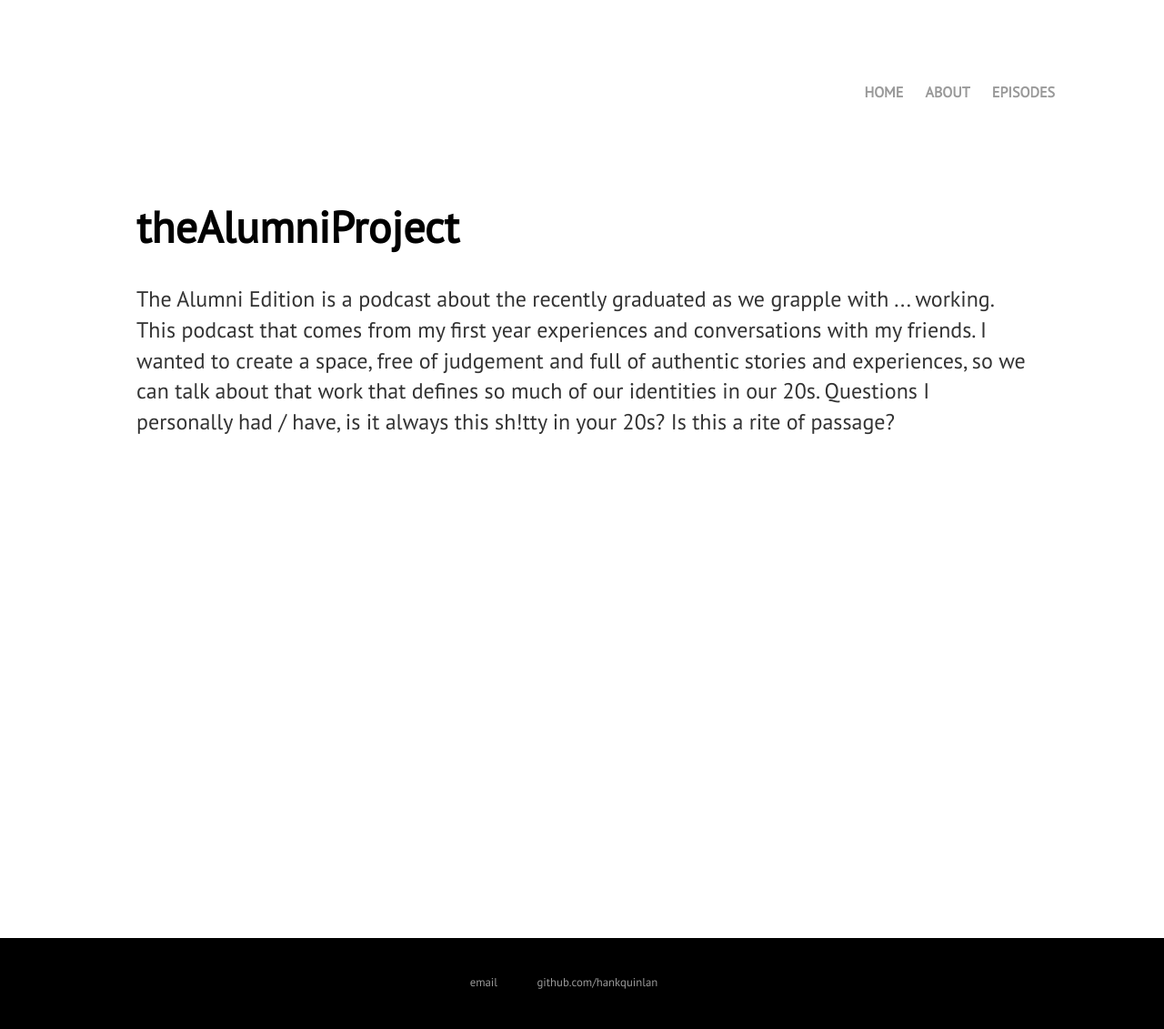
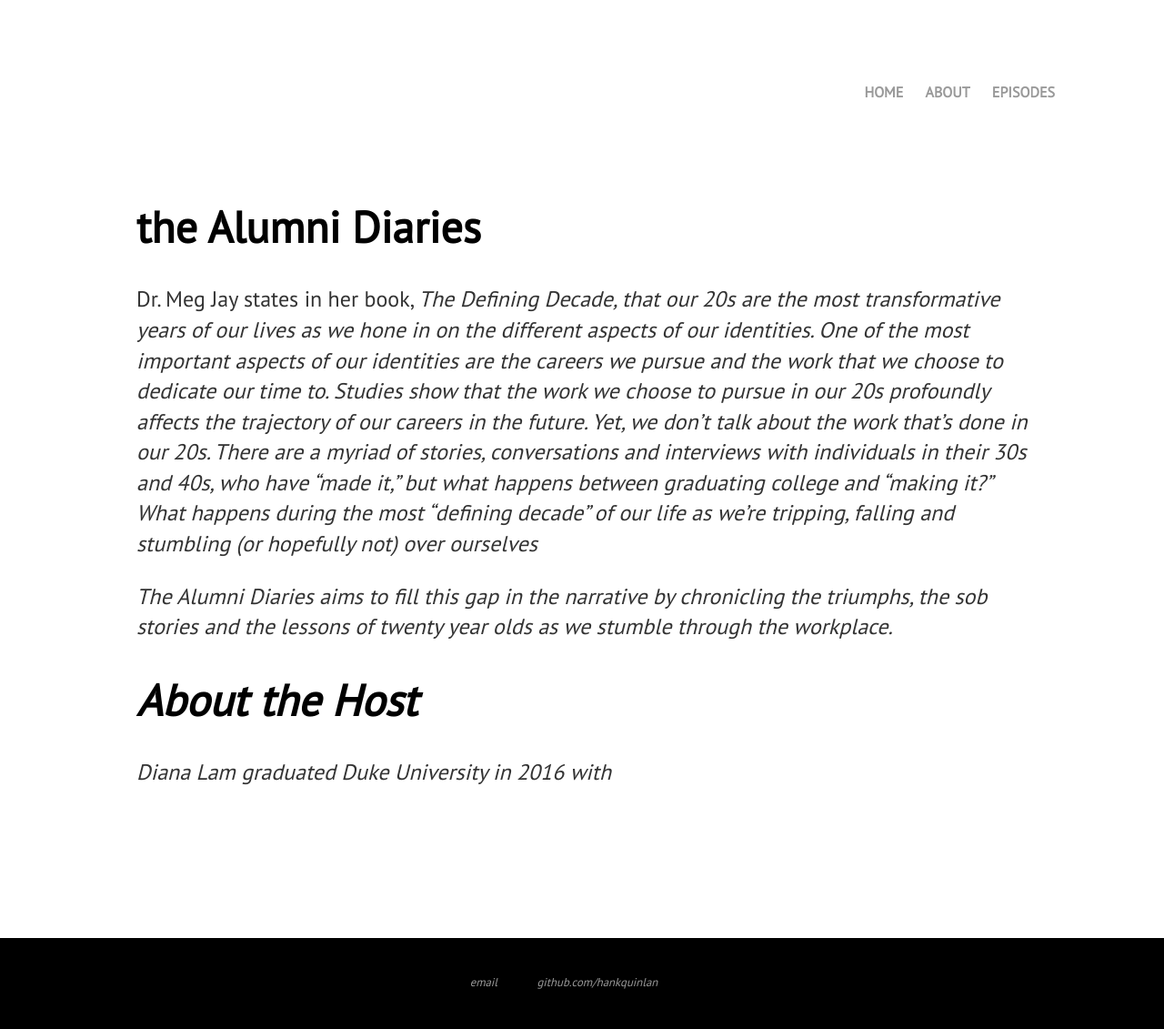
Before and after one commit to dlam58/theAlumniDiaries, a Jekyll site: the page built from about.html, in a window 1280 px wide. Shown: the whole page at 91% size. Built offline with Jekyll 4.4.1, drawn with Linux system fonts in a browser that asks for light colours.

Commit message:
About and Episode
Updated “About” page and created landing page for episodes

```diff
--- a/about.html
+++ b/about.html
@@ -3,6 +3,12 @@ layout: default
 title: About
 ---
 <div class="about">
-	<h1>theAlumniProject</h1>
-	<p>The Alumni Edition is a podcast about the recently graduated as we grapple with ... working. This podcast that comes from my first year experiences and conversations with my friends. I wanted to create a space, free of judgement and full of authentic stories and experiences, so we can talk about that work that defines so much of our identities in our 20s. Questions I personally had / have, is it always this sh!tty in your 20s? Is this a rite of passage? </p>
+	<h1>the Alumni Diaries</h1>
+		<p>Dr. Meg Jay states in her book, <i>The Defining Decade<i>, that our 20s are the most transformative years of our lives as we hone in on the different aspects of our identities. One of the most important aspects of our identities are the careers we pursue and the work that we choose to dedicate our time to. Studies show that the work we choose to pursue in our 20s profoundly affects the trajectory of our careers in the future. Yet, we don’t talk about the work that’s done in our 20s. There are a myriad of stories, conversations and interviews with individuals in their 30s and 40s, who have “made it,” but what happens between graduating college and “making it?” What happens during the most “defining decade” of our life as we’re tripping, falling and stumbling (or hopefully not) over ourselves </p>
+
+		<p>The Alumni Diaries aims to fill this gap in the narrative by chronicling the triumphs, the sob stories and the lessons of twenty year olds as we stumble through the workplace.</p>
+	<h1> About the Host </h1>
+		<p> Diana Lam graduated Duke University in 2016 with
+
+
 </div><!-- /.about -->
--- /dev/null
+++ b/episodes.html
@@ -0,0 +1,6 @@
+---
+layout: default
+title: Episodes
+---
+<div class="episodes">
+	<h1>Episode 1: </h1>
```
